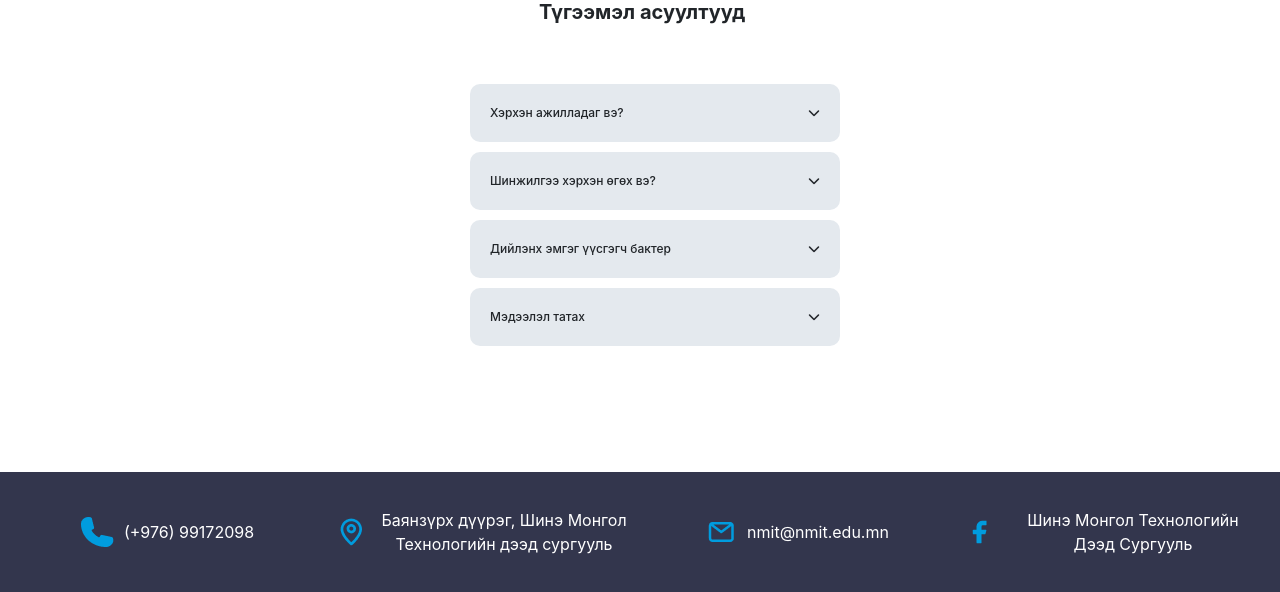
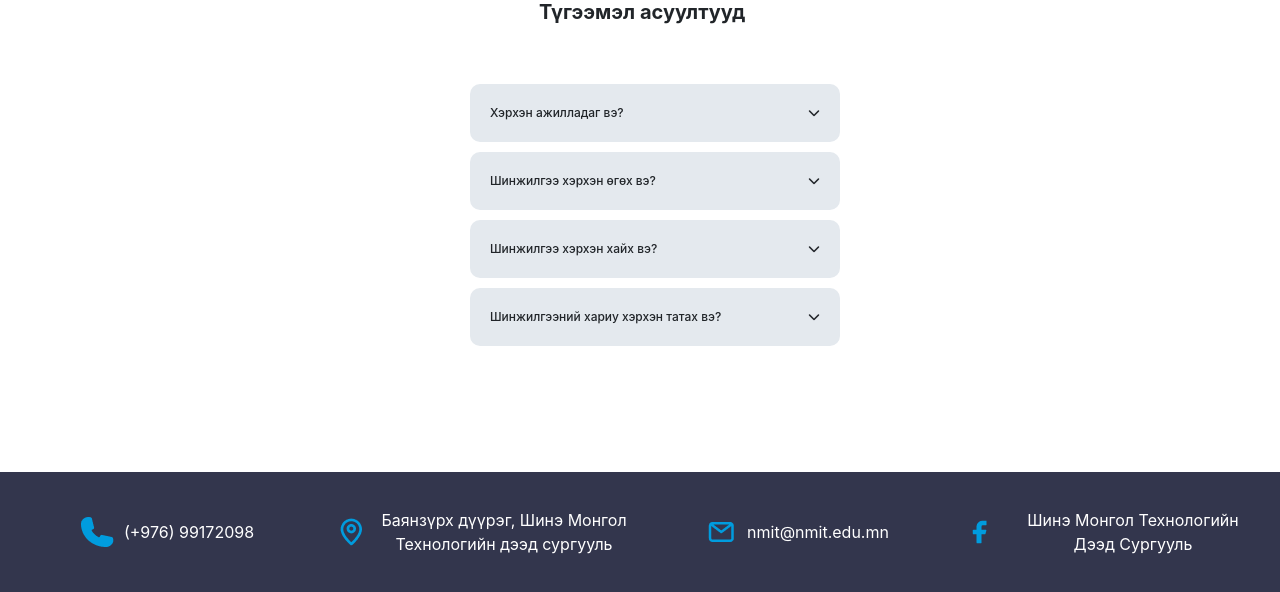
Before and after one commit to nrnbt/bacteraify, a Django app: page /faq/ in a window 1280 px wide. Shown: the part 208-800 px from the top of the page. Run offline with Django 4.2, Linux system fonts and the light colour scheme; parts of the project's set-up code (start-up, migrations or seed data) failed here and were passed over.

Commit message:
contents update

```diff
--- a/admin/admin-templates/admin-pages/customer.html
+++ b/admin/admin-templates/admin-pages/customer.html
@@ -18,7 +18,7 @@
                 <span class="mb-2 text-xs">Компанийн нэр: <span class="text-dark font-weight-bold ms-sm-2">{{ user.corporateName }}</span></span>
                 <span class="mb-2 text-xs">Компанийн бүртгэлийн дугаар: <span class="text-dark ms-sm-2 font-weight-bold">{{ user.corporateId }}</span></span>
                 <span class="mb-2 text-xs">Төлөв: <span class="text-dark ms-sm-2 font-weight-bold">{% if user.is_active %}Идэвхитэй{% else %}Идэвхигүй{% endif %}</span></span>
-                <span class="mb-2 text-xs">Шинэжилгээний тоо: <span class="text-dark ms-sm-2 font-weight-bold">{{ surveys|length }}</span></span>
+                <span class="mb-2 text-xs">Шинжилгээний тоо: <span class="text-dark ms-sm-2 font-weight-bold">{{ surveys|length }}</span></span>
                 <span class="text-xs">Эрх үүсгэсэн: <span class="text-dark ms-sm-2 font-weight-bold">{{ user.created_at }}</span></span>
               </div>
             </li>
@@ -45,7 +45,7 @@
       <div class="card z-index-2" style="height: 100%;">
         <div class="card-header pb-0">
           <div class="flex text-sm">
-            <h6>Шинэжилгээнүүд</h6>
+            <h6>Шинжилгээнүүд</h6>
             <span class="currentYear font-weight-bold"></span>
           </div>
         </div>
@@ -60,7 +60,7 @@
     <div class="col-12">
       <div class="card mb-4">
         <div class="card-header pb-0 px-5">
-          <h6 class="mb-0">Хэрэглэгчийн Шинэжилгээнүүд</h6>
+          <h6 class="mb-0">Хэрэглэгчийн Шинжилгээнүүд</h6>
         </div>
 
         <div class="card-body pt-4 p-3">
--- a/admin/admin-templates/admin-pages/index.html
+++ b/admin/admin-templates/admin-pages/index.html
@@ -103,7 +103,7 @@
           <div class="card z-index-2">
             <div class="card-header pb-0">
               <div class="flex text-sm">
-                <h6>Шинэжилгээнүүд</h6>
+                <h6>Шинжилгээнүүд</h6>
                 <span class="currentYear font-weight-bold"></span>
               </div>
             </div>
--- a/admin/admin-templates/includes/charts/diff-chart.html
+++ b/admin/admin-templates/includes/charts/diff-chart.html
@@ -29,7 +29,7 @@
     data: {
       labels: ["Jan","Feb","March","Apr", "May", "Jun", "Jul", "Aug", "Sep", "Oct", "Nov", "Dec"],
       datasets: [{
-          label: "Шинэжилгээ",
+          label: "Шинжилгээ",
           tension: 0.4,
           borderWidth: 0,
           pointRadius: 0,
--- a/admin/views.py
+++ b/admin/views.py
@@ -77,7 +77,7 @@ def dashboard(request):
 
         },
         {
-            'name': 'Нийт Шинэжилгээ',
+            'name': 'Нийт Шинжилгээ',
             'number' : get_all_survey_number(),
             'icon': 'ni-money-coins'
         }
--- a/core/templates/components/surveys-table.html
+++ b/core/templates/components/surveys-table.html
@@ -80,10 +80,10 @@
   <thead>
     <tr>
       <th scope="col" class="bg-primary text-white text-center">#</th>
-      <th scope="col" class="bg-primary text-white text-center">Шинэжилгээний дугаар</th>
+      <th scope="col" class="bg-primary text-white text-center">Шинжилгээний дугаар</th>
       <th scope="col" class="bg-primary text-white text-center">Сорьцын тоо</th>
       <th scope="col" class="bg-primary text-white text-center">Байршуулсан файл</th>
-      <th scope="col" class="bg-primary text-white text-center">Шинэжилгээний хариу</th>
+      <th scope="col" class="bg-primary text-white text-center">Шинжилгээний хариу</th>
       <th scope="col" class="bg-primary text-white text-center">Үүсгэсэн огноо</th>
     </tr>
   </thead>
@@ -125,7 +125,7 @@
 <div class="flex flex-col w-full justify-center">
   <img class="empty-img" src="{% static 'images/icon-images/empty.png' %}" alt="empty">
   <div class="text-center">
-    <h2>Шинэжилгээ хоосон байна</h2>
+    <h2>Шинжилгээ хоосон байна</h2>
   </div>
 </div>
 {% endif %}
--- a/core/templates/pages/faq.html
+++ b/core/templates/pages/faq.html
@@ -3,45 +3,56 @@
 
 {% block user-content %}
 
-  <h1 >Түгээмэл асуултууд</h1>
+<h1>Түгээмэл асуултууд</h1>
 
 <div>
   <ul id="accordion">
 
     <li>
-          <label for="first"> Хэрхэн ажилладаг вэ? <i class="fa fa-chevron-down"></i></label>
+      <label for="first"> Хэрхэн ажилладаг вэ?<i class="fa fa-chevron-down"></i></label>
       <input type="radio" name="accordion" id="first">
       <div class="content">
-            <p class="text">Raman spectroscopy болон Biochip ашиглан нянгийн спектр өгөгдлийг гарган авах бөгөөд тус
+        <p class="text">Raman spectroscopy болон Biochip ашиглан бактерийн спектр өгөгдлийг гарган авах бөгөөд тус
           өгөгдөл дээр
-              бидний сургасан модел ангилал хийх болно. Ингэснээр эмгэг үүсгэгч бактерийг өндөр нарийвчлалтайгаар
+          бидний <strong>Хиймэл оюун ухаан</strong> шинжилгээ хийх болно. Ингэснээр эмгэг үүсгэгч бактерийг өндөр
+          нарийвчлалтайгаар
           тодорхойлж зохих антибиотикийг санал болгох юм.
         </p>
       </div>
     </li>
 
     <li>
-          <label for="second"> Шинжилгээ хэрхэн өгөх вэ? <i class="fa fa-chevron-down"></i></label>
+      <label for="second"> Шинжилгээ хэрхэн өгөх вэ?<i class="fa fa-chevron-down"></i></label>
       <input type="radio" name="accordion" id="second">
       <div class="content">
-            <p class="text">dfs</p>
+        <p class="text">Хэрэглэгч та системд нэвтэрсний дараа <a href="/survey/"><strong>Шинжилгээ</strong></a> цэсийг
+          сонгон орч <strong>ФАЙЛ
+            ОРУУЛАХ</strong> хэсэгт Raman spectroscopy төхөөрөмжөөс гарсан бактерийн спектр өгөгдлийг TXT, PDF, XLC,
+          CSV,
+          WORD файлын өргөтгөлтэй оруулах ба <strong>Регистрийн дугаар, Утасны дугаар</strong> хэсэгт өвчтний мэдээллийг
+          оруулснаар танд 5 секундийн дотор үр дүнг харуулна.</p>
       </div>
     </li>
 
 
     <li>
-          <label for="fourth"> Дийлэнх эмгэг үүсгэгч бактер <i class="fa fa-chevron-down"></i></label>
+      <label for="fourth">Шинжилгээ хэрхэн хайх вэ?<i class="fa fa-chevron-down"></i></label>
       <input type="radio" name="accordion" id="fourth">
       <div class="content">
-            <p class="text">Халдварт Өвчин Судлалын Үндэсний Төвөөс гаргасан тоо баримтаар Монгол улсад нийт 30 гаруй төрлийн эмгэг үүсгэгч бактер өвчлөл үүсгэж байна.</p>
+        <p class="text">Хэрэглэгч та өөрийн профайл дээр дарснаар <a href="/search-survey/"><strong>Шинжилгээ
+              хайх</strong></a> цэс гарч ирэх ба
+          тухайн цэсний <strong>Регистрийн дугаар, Утасны дугаар</strong> хэсэгт өвчтний мэдээллийг оруулснаар өвчтний
+          шинжилгээний хариу гарч ирнэ.
       </div>
     </li>
 
     <li>
-          <label for="fifth"> Мэдээлэл татах<i class="fa fa-chevron-down"></i></label>
+      <label for="fifth">Шинжилгээний хариу хэрхэн татах вэ?<i class="fa fa-chevron-down"></i></label>
       <input type="radio" name="accordion" id="fifth">
       <div class="content">
-            <p class="text">dfs</p>
+        <p class="text">Хэрэглэгч та өөрийн профайл дээр дарснаар <a href="/surveys/"><strong>Шинжилгээний
+              түүх</strong></a> цэс гарч ирэх ба
+          тухайн цэснээс өөрийн хүссэн шинжилгээний хариуг pdf өргөтгөлтэйгөөр татах боломжтой.</p>
       </div>
     </li>
 
--- a/core/templates/pages/index.html
+++ b/core/templates/pages/index.html
@@ -224,7 +224,10 @@
       <div class="about-us-desc">
         <h3 class="text-white text-start">Манай SoftTech баг нь Шинэ Монгол Технологийн Дээд Сургуулийн Програм
           хангамжийн инженер, Химийн инженер, Механикийн инженерийн ангийн төгсөх курсийн оюутнуудаас бүрдсэн ба 6 хүний
-          бүрэлдхүүнтэй. </h3>
+          бүрэлдэхүүнтэй.
+        </br>
+      </br>
+          Бид одоогоор лабораторуудад хийгдэж байгаа бактериологийн шинжилгээний 3-5 хоногийн процессийг Raman spectroscopy болон Хиймэл оюун ухаан ашиглан бодит цагийн горимд ажилладаг хиймэл оюун ухаан хөгжүүлж байна.</h3>
       </div>
     </div>
   </div>
--- a/core/templates/pages/survey-result-pdf.html
+++ b/core/templates/pages/survey-result-pdf.html
@@ -14,10 +14,10 @@
 
 <div class="flex flex-col w-full items-start" style="margin-bottom: 40px;">
   <div id="survey_number">
-    <strong>ШИНЭЖИЛГЭЭНИЙ ДУГААР:</strong> {{ number|safe }}
+    <strong>ШИНЖИЛГЭЭНИЙ ДУГААР:</strong> {{ number|safe }}
   </div>
   <div id="created_at">
-    <strong>ШИНЭЖИЛГЭЭ ӨГСӨН ОГНОО:</strong> {{ created_at|safe }}
+    <strong>ШИНЖИЛГЭЭ ӨГСӨН ОГНОО:</strong> {{ created_at|safe }}
   </div>
   <div id="downloaded_at"></div>
 </div>
```
Lines whose indentation alone changed are shown as unchanged.
